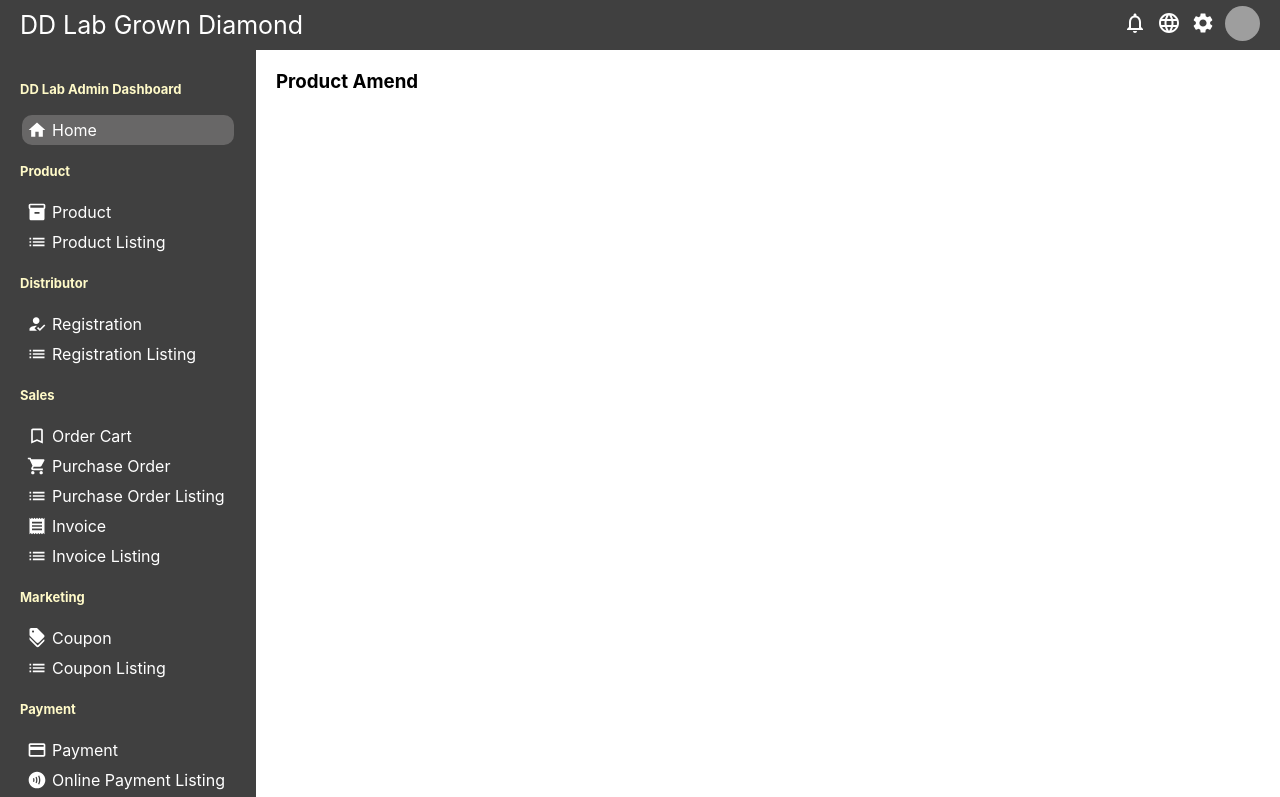
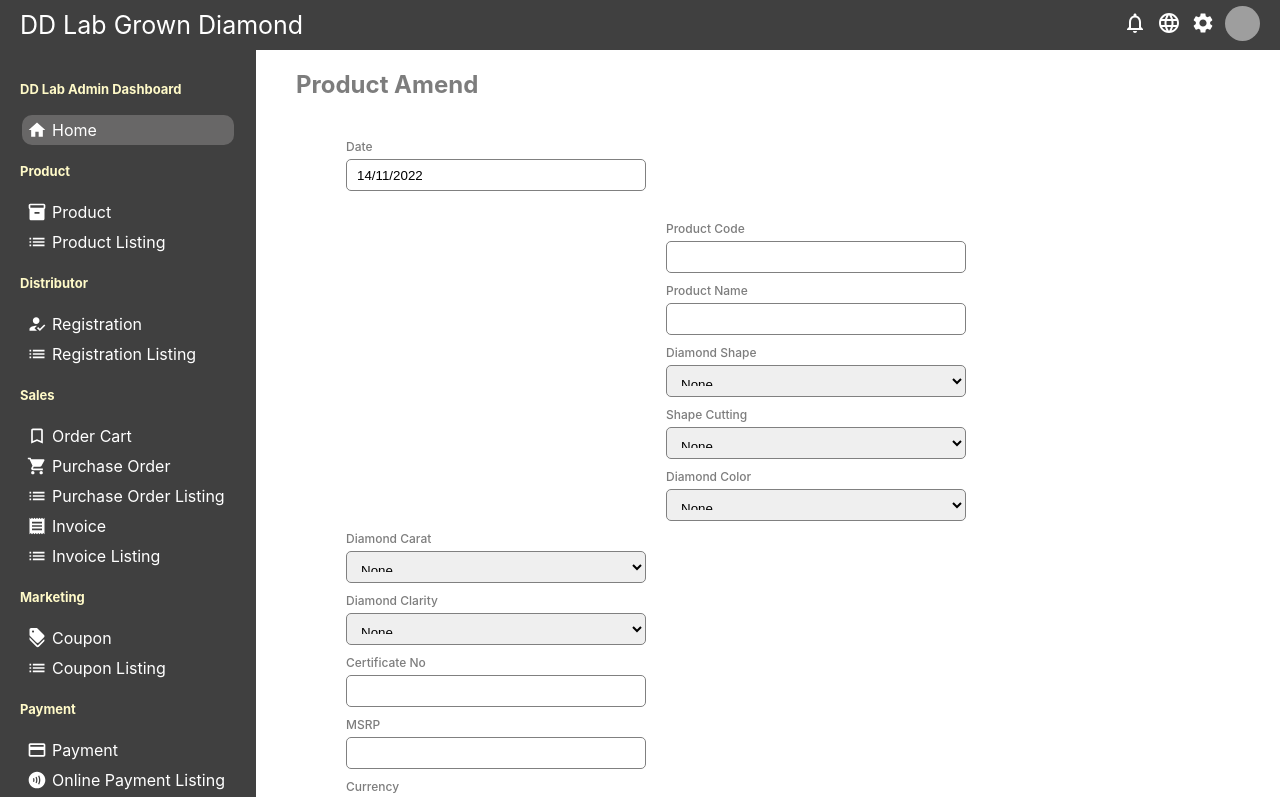
Before and after one commit to NVLDI/ddlabgrown_Old, a React (Create React App) app: page /productAmend/1 in a window 1280 px wide. Shown: the top 797 px of the page. Built offline with nearby package versions, Linux system fonts and the light colour scheme; grey boxes are pictures that could not be loaded.

Commit message:
Product Amend page finished

```diff
--- a/src/Pages/AdminDashboard/Submenus/Product/ProductAmend.css
+++ b/src/Pages/AdminDashboard/Submenus/Product/ProductAmend.css
@@ -9,3 +9,8 @@
     display: flex;
     margin: 0px;
   }
+  .ProductAmendClient{
+    display: flex;
+    margin: 20px 40px;
+    color:rgb(125, 125, 125);
+}
--- a/src/Pages/AdminDashboard/Submenus/Product/ProductAmend.jsx
+++ b/src/Pages/AdminDashboard/Submenus/Product/ProductAmend.jsx
@@ -1,14 +1,119 @@
 import "./ProductAmend.css"
 import Sidebar from "../../../../Components/Sidebar/Sidebar";
 import Topbar from "../../../../Components/Topbar/Topbar";
+import {useNavigate} from "react-router-dom";
+
 export default function ProductAmend() {
+  let ts = Date.now();
+        let date_ob = new Date(ts);
+        let date = date_ob.getDate();
+        let month = date_ob.getMonth() + 1;
+        let year = date_ob.getFullYear();
+        let Current = date+"/"+month+ "/"+year;
+        const navigate = useNavigate();
+        const navigateDistributor = () => {
+        navigate('/Home');
+      };
   return (
     <div>
     <Topbar/>
     <div className="container">
     <Sidebar/>
     <div className="ProductAmend">
-      <h3 className="ProductAmendWidgetClient">Product Amend</h3>
+      <h2 className="ProductAmendClient">Product Amend</h2>
+      <div className="productWidgetClient">
+                    <form className="productForm">
+                    <div className="newproductItem">
+
+                    </div>
+                    <div className="newproductItem">
+
+                    </div>
+                    <div className="newproductItem">
+                    <label>Date</label>
+                        <input type="text" className="date" value={Current}/>
+                    </div>
+                    </form>
+            </div>
+            <div className="productWidgetClient">
+                    <form className="productForm">
+                    <div className="newproductItem">
+
+                    </div>
+                    <div className="newproductItem">
+                    <label>Product Code</label>
+                    <input type="text" placeholder=""/>
+                    <label className="namedefine">Product Name</label>
+                    <input type="text" placeholder=""/>
+                    <label className="namedefine">Diamond Shape</label>
+                    <select id="example" class="autocomplete">
+                    <option value="1">None</option>
+                    <option value="2">Round</option>
+                    <option value="3">Cushion</option>
+                    <option value="4">Princess</option>
+                    <option value="5">Emerald</option>
+                    <option value="6">Radiant</option>
+                    <option value="7">Asscher</option>
+                    <option value="8">Pear</option>
+                    <option value="9">Marquise</option>
+                    <option value="10">Heart</option>
+                    </select>
+                    <label className="namedefine">Shape Cutting</label>
+                    <select id="example" class="autocomplete">
+                    <option value="1">None</option>
+                    <option value="2">Good</option>
+                    <option value="3">Very Good</option>
+                    <option value="4">Idea</option>
+                    <option value="5">Prefect Idea</option>
+                    </select>
+                    <label className="namedefine">Diamond Color</label>
+                    <select id="example" class="autocomplete">
+                    <option value="1">None</option>
+                    <option value="2">D</option>
+                    <option value="3">E</option>
+                    <option value="4">F</option>
+                    <option value="5">G</option>
+                    <option value="6">H</option>
+                    <option value="7">I</option>
+                    <option value="8">J</option>
+                    <option value="9">K</option>
+                    </select>
+                    </div>
+                    <div className="newproductItem">
+                    <label>Diamond Carat</label>
+                    <select id="example" class="autocomplete">
+                    <option value="1">None</option>
+                    </select>
+                    <label className="namedefine">Diamond Clarity</label>
+                    <select id="example" class="autocomplete">
+                    <option value="1">None</option>
+                    <option value="2">I1</option>
+                    <option value="3">SI2</option>
+                    <option value="4">SI1</option>
+                    <option value="5">VS2</option>
+                    <option value="6">VS1</option>
+                    <option value="7">VVS2</option>
+                    <option value="8">VVS1</option>
+                    <option value="9">I</option>
+                    <option value="10">FI</option>
+                    </select>
+                    <label className="namedefine">Certificate No</label>
+                    <input type="text" placeholder=""/>
+                    <label className="namedefine">MSRP</label>
+                    <input type="text" placeholder=""/>
+                    <label className="namedefine">Currency</label>
+                    <select id="example" class="autocomplete">
+                    <option value="1">None</option>
+                    <option value="2">HKD</option>
+                    <option value="3">RMB</option>
+                    <option value="4">USD</option>
+                    <option value="5">RM</option>
+                    </select>
+                    </div>
+                    <button className="CreateButton" onClick={navigateDistributor}>Update</button>
+                    <button className="ClearButton">Cancel</button>
+                    </form>
+            </div>
     </div>
     </div>
     </div>
```
